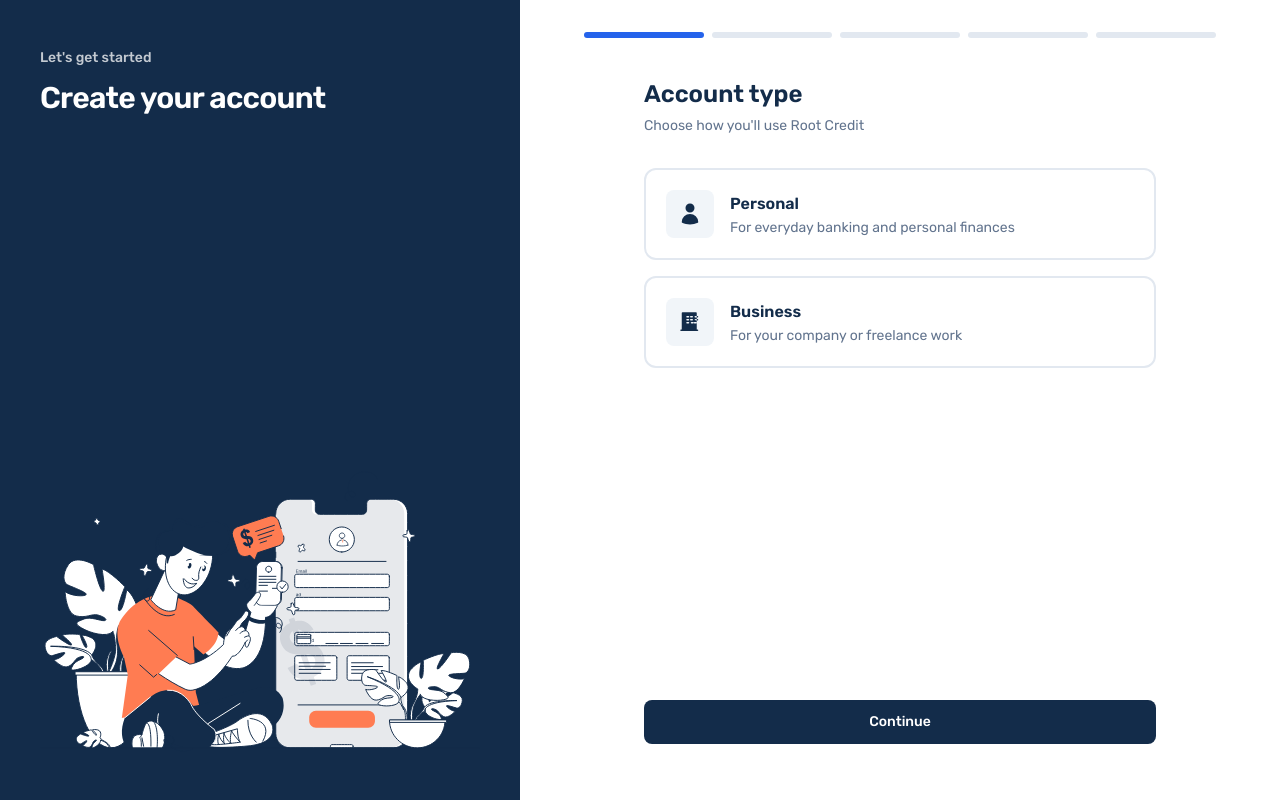
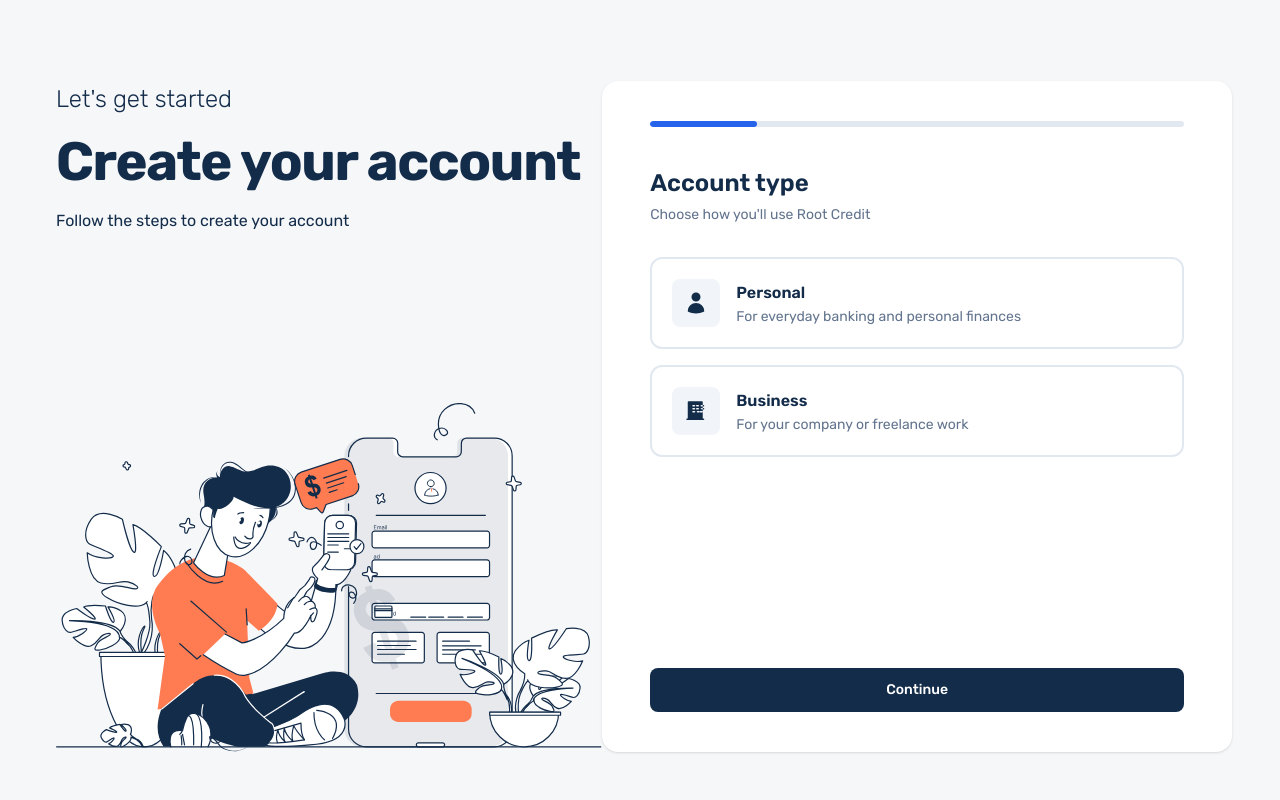
Before and after one commit to Mohak-Trivedi/root-credit-fe-assignment, a React (Vite) app: page / in a window 1280 px wide. Built offline with nearby package versions, Linux system fonts and the light colour scheme.

Commit message:
fix: registration layout and progress bar styling fixes

```diff
--- a/src/components/layout/LeftPanel.tsx
+++ b/src/components/layout/LeftPanel.tsx
@@ -2,19 +2,24 @@ import illustration from "../../assets/Artboard11.svg";
 
 export function LeftPanel() {
   return (
-    <aside className="relative hidden min-h-screen w-full max-w-[520px] shrink-0 flex-col justify-between bg-[#132C4A] px-10 py-12 text-white lg:flex lg:w-[42%]">
+    <div className="absolute inset-0 flex flex-col justify-between pt-[81px] pr-[calc(49.2%+3rem)] pb-12 pl-14">
       <div>
-        <p className="text-sm font-medium text-white/75">Let&apos;s get started</p>
-        <h1 className="mt-3 text-3xl font-semibold leading-tight tracking-tight">
+        <p className="text-[24px] font-light text-[#132C4A]">
+          Let&apos;s get started
+        </p>
+        <h1 className="mt-3 text-[54px] font-bold leading-tight tracking-tight text-[#132C4A]">
           Create your account
         </h1>
+        <p className="mt-3 text-[16px] text-[#132C4A]">
+          Follow the steps to create your account
+        </p>
       </div>
       <img
         src={illustration}
         alt=""
-        className="mx-auto mt-10 w-full max-w-md object-contain"
+        className="w-full h-auto object-contain"
         aria-hidden
       />
-    </aside>
+    </div>
   );
 }
--- a/src/components/layout/ProgressBar.tsx
+++ b/src/components/layout/ProgressBar.tsx
@@ -7,26 +7,22 @@ export type ProgressBarProps = {
 
 export function ProgressBar({ currentStep }: ProgressBarProps) {
   const progressValue = Math.min(currentStep + 1, TOTAL_STEPS);
+  const percent = (progressValue / TOTAL_STEPS) * 100;
 
   return (
     <div
-      className="flex w-full gap-2"
+      className="h-1.5 w-full overflow-hidden rounded-full bg-slate-200"
       role="progressbar"
       aria-valuenow={progressValue}
       aria-valuemin={1}
       aria-valuemax={TOTAL_STEPS}
       aria-label={`Registration progress, step ${progressValue} of ${TOTAL_STEPS}`}
     >
-      {Array.from({ length: TOTAL_STEPS }, (_, index) => (
-        <div
-          key={index}
-          className={[
-            "h-1.5 flex-1 rounded-full transition-colors duration-300",
-            index <= currentStep ? "bg-[#2563eb]" : "bg-slate-200",
-          ].join(" ")}
-          aria-hidden
-        />
-      ))}
+      <div
+        className="h-full rounded-full bg-[#2563eb] transition-all duration-300 ease-out"
+        style={{ width: `${percent}%` }}
+        aria-hidden
+      />
     </div>
   );
 }
--- a/src/components/layout/RegistrationLayout.tsx
+++ b/src/components/layout/RegistrationLayout.tsx
@@ -12,13 +12,11 @@ export function RegistrationLayout({ children }: RegistrationLayoutProps) {
   const { stepIndex } = useRegistration();
 
   return (
-    <div className="flex min-h-screen bg-white font-rubik">
+    <div className="relative h-screen w-full overflow-hidden bg-[#F6F7F9] font-rubik">
       <LeftPanel />
-      <main className="flex min-h-screen flex-1 flex-col px-6 py-8 sm:px-10 lg:px-14 xl:px-16">
+      <main className="absolute top-[81px] right-12 bottom-12 flex w-[49.2%] flex-col overflow-y-auto rounded-2xl bg-white px-12 py-10 shadow-sm">
         <ProgressBar currentStep={stepIndex} />
-        <div className="mx-auto flex w-full max-w-lg flex-1 flex-col pt-10 pb-6">
-          {children}
-        </div>
+        <div className="flex flex-1 flex-col pt-10">{children}</div>
       </main>
     </div>
   );
```
